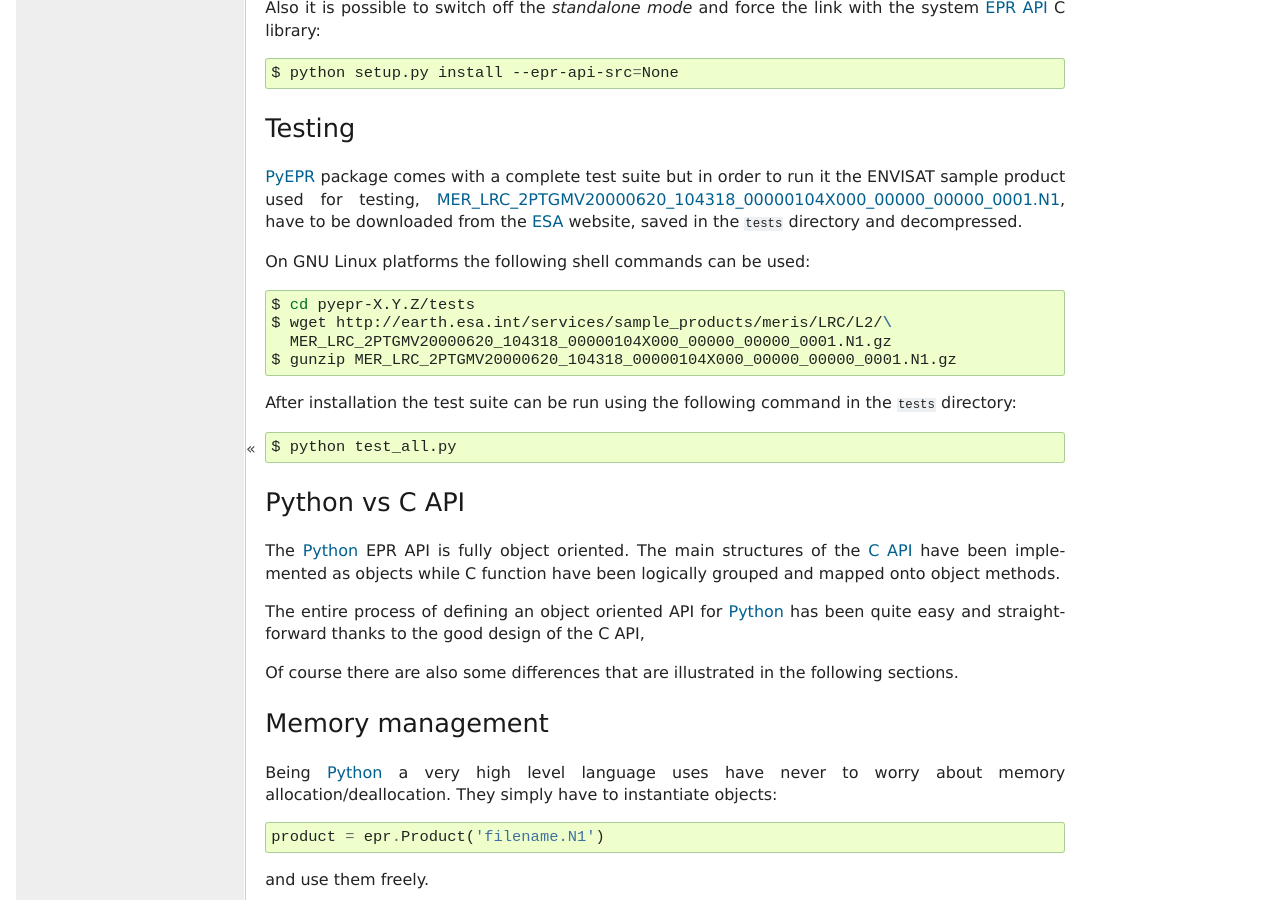
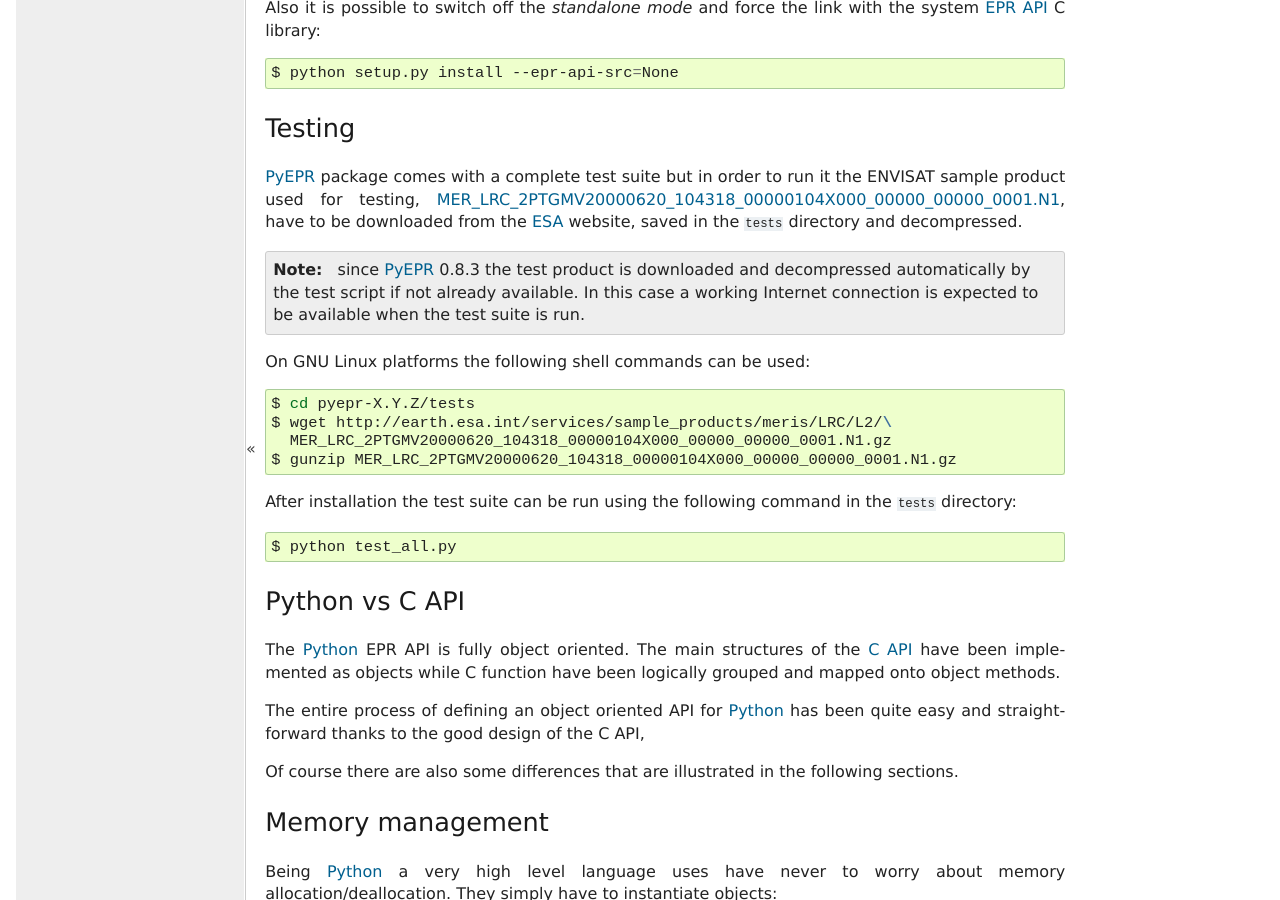
Before and after one commit to avalentino/pyepr, a Sphinx documentation site: the page built from doc/usermanual.txt, in a window 1280 px wide and 900 px high, scrolled down 2520 px. Built offline with Sphinx 7.4.7, drawn with Linux system fonts in a browser that asks for light colours; formulas are drawn with MathJax 3.

Commit message:
Updated testing section in the usermanual

```diff
--- a/doc/usermanual.txt
+++ b/doc/usermanual.txt
@@ -172,6 +172,13 @@
 directory and decompressed.
 
 __ http://earth.esa.int/services/sample_products/meris/LRC/L2/MER_LRC_2PTGMV20000620_104318_00000104X000_00000_00000_0001.N1.gz
+
+.. note::
+
+    since PyEPR_ 0.8.3 the test product is downloaded and decompressed
+    automatically by the test script if not already available.
+    In this case a working Internet connection is expected to be available
+    when the test suite is run.
 
 On GNU Linux platforms the following shell commands can be used::
 
```
